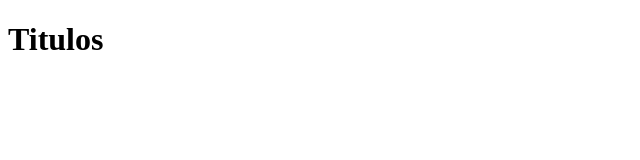
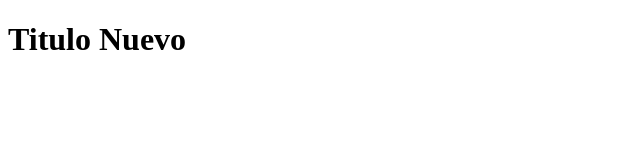
Before and after one commit to Ercik3145/Hello-Git, a plain HTML site: page index.html in a window 1280 px wide. Shown: the whole page, without its empty margins (0-640 px from the left). Drawn offline with Linux system fonts and the light colour scheme.

Commit message:
Se modifico titulo Index

```diff
--- a/index.html
+++ b/index.html
@@ -6,6 +6,6 @@
     <title>Demo Git</title>
 </head>
 <body>
-    <h1>Titulos</h1>
+    <h1>Titulo Nuevo</h1>
 </body>
 </html>
```
